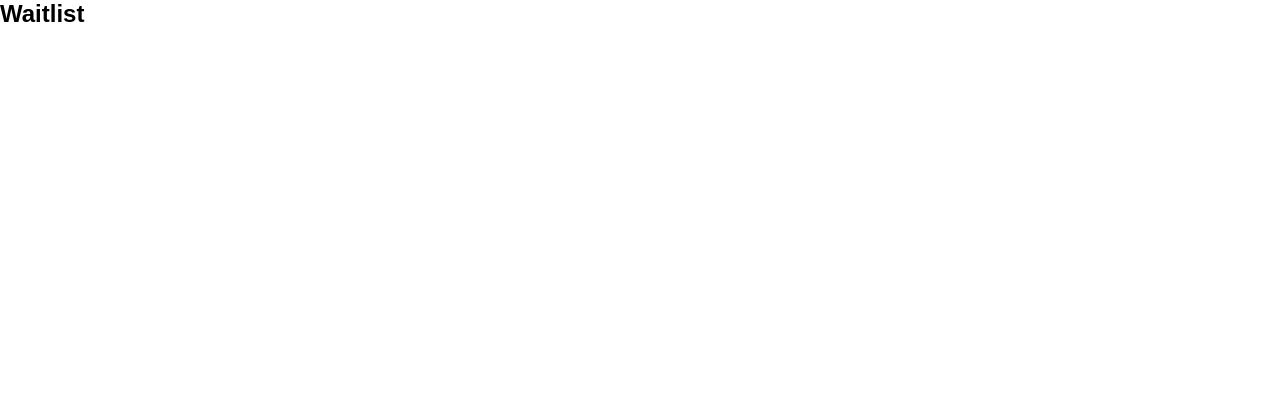
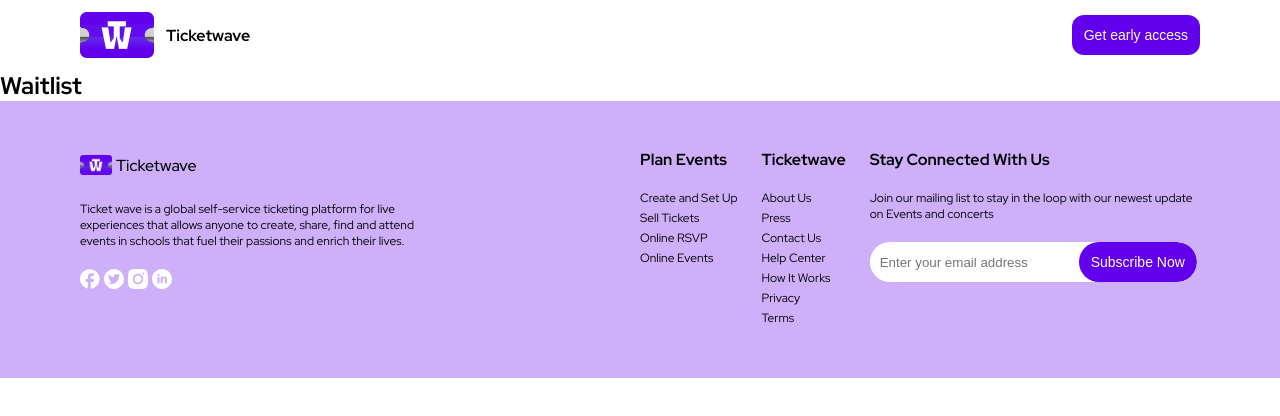
Before and after one commit to tunny17/ticket-wave-waitlist, a Next.js app: page / in a window 1280 px wide. Shown: the top 416 px of the page. Built offline with nearby package versions, Linux system fonts and the light colour scheme.

Commit message:
Updated App component

```diff
--- a/src/pages/_app.tsx
+++ b/src/pages/_app.tsx
@@ -1,6 +1,9 @@
+import Layout from '@/components/Layout'
 import '@/styles/globals.scss'
 import type { AppProps } from 'next/app'
 
 export default function App({ Component, pageProps }: AppProps) {
-  return <Component {...pageProps} />
+  return <Layout>
+    <Component {...pageProps} />
+  </Layout>
 }
```
